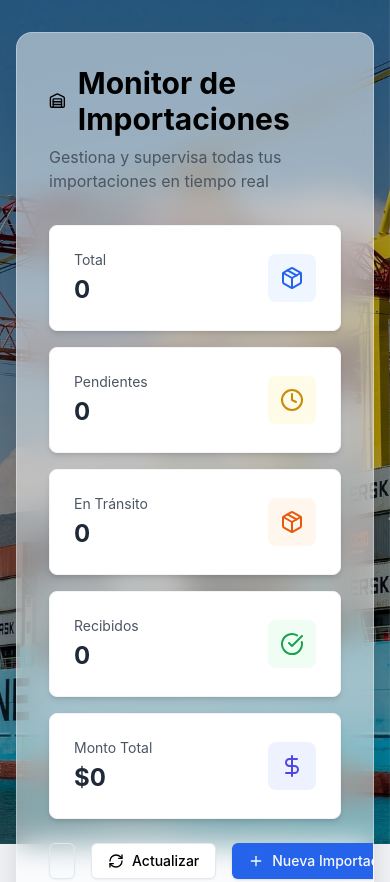
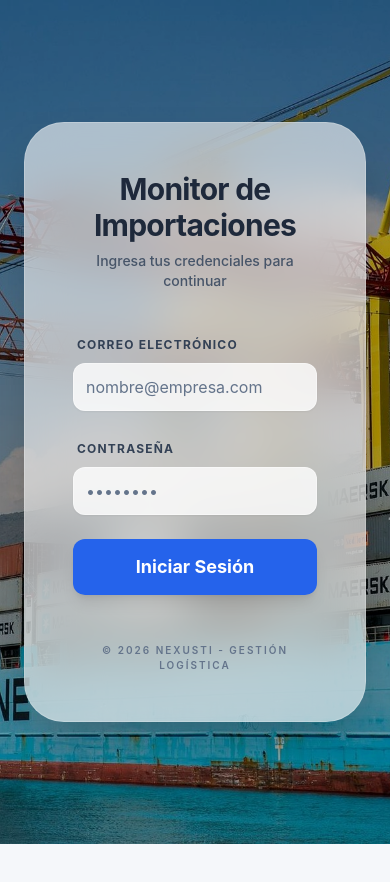
Before and after one commit to Gianbackend/MONITOR_IMPORTACIONES, a React app: page / in a window 390 px wide. Shown: the top 882 px of the page. After the commit the page ends 844 px from the top, so only its background shows below. Built offline with nearby package versions, Linux system fonts and the light colour scheme; no server answers; the database is empty; the HTML template or start-up script is replaced by a standard one.

Commit message:
update 20, Fix supabase 1.0

```diff
--- a/package.json
+++ b/package.json
@@ -12,6 +12,7 @@
   "dependencies": {
     "@radix-ui/react-select": "^2.2.6",
     "@radix-ui/react-slot": "^1.2.4",
+    "@supabase/supabase-js": "^2.101.1",
     "class-variance-authority": "^0.7.1",
     "clsx": "^2.1.1",
     "leaflet": "^1.9.4",
--- a/src/App.tsx
+++ b/src/App.tsx
@@ -2,18 +2,11 @@ import Dashboard from './components/Dashboard'
 
 function App() {
   return (
-    <div className="min-h-screen py-8 px-4">
-      {/* Contenedor principal con efecto vidrio */}
-      <div className="max-w-7xl mx-auto">
-        <div
-          className="rounded-2xl shadow-2xl overflow-hidden"
-          style={{
-            background: 'rgba(255, 255, 255, 0.50)', /* 85% blanco - moderado */
-            backdropFilter: 'blur(15px)', /* Blur moderado */
-            WebkitBackdropFilter: 'blur(15px)', /* Safari */
-            border: '1px solid rgba(255, 255, 255, 0.3)',
-          }}
-        >
+    // Quitamos el padding y dejamos el fondo transparente
+    <div className="min-h-screen bg-transparent">
+      <div className="max-w-7xl mx-auto h-screen flex items-center justify-center">
+        {/* Eliminamos el estilo de 'background', 'blur' y 'border' de aquí */}
+        <div className="w-full h-full overflow-hidden">
           <Dashboard />
         </div>
       </div>
--- a/src/components/Dashboard.tsx
+++ b/src/components/Dashboard.tsx
@@ -8,9 +8,11 @@ import ImportacionForm from './ImportacionForm'
 import ShippingMap from './ShippingMap'
 import Footer from './Footer'
 import type { Importacion } from '../types'
-import { api } from '../services/api'
+import { getImportaciones, saveImportacion, deleteImportacion } from '../services/api'
 import {Warehouse } from 'lucide-react'
 import {Compass } from 'lucide-react'
+import { supabase } from '../lib/supabase'
+import { Login } from '@/components/login'
 
 const Dashboard = () => {
   const [importaciones, setImportaciones] = useState<Importacion[]>([])
@@ -18,6 +20,28 @@ const Dashboard = () => {
   const [mostrarFormulario, setMostrarFormulario] = useState(false)
   const [importacionEditando, setImportacionEditando] = useState<Importacion | null>(null)
   const [loading, setLoading] = useState(false)
+  const [session, setSession] = useState<any>(null)
+  const [authLoading, setAuthLoading] = useState(true)
+
+  useEffect(() => {
+    // Revisar sesión inicial
+    supabase.auth.getSession().then(({ data: { session } }) => {
+      setSession(session)
+      setAuthLoading(false)
+    })
+
+    // Escuchar cambios (Login/Logout)
+    const { data: { subscription } } = supabase.auth.onAuthStateChange((_event, session) => {
+      setSession(session)
+    })
+
+    return () => subscription.unsubscribe()
+  }, [])
+
+  // Tu useEffect actual se mantiene igual:
+  useEffect(() => {
+    if (session) cargarImportaciones() // Solo carga si hay sesión
+  }, [session])
 
   useEffect(() => {
     cargarImportaciones()
@@ -26,10 +50,11 @@ const Dashboard = () => {
   const cargarImportaciones = async () => {
   try {
     setLoading(true)
-      const data = await api.getImportaciones()
+    // Cambia api.getImportaciones() por:
+    const data = await getImportaciones()
     setImportaciones(data)
   } catch (error) {
-      console.error('Error al cargar importaciones:', error)
+    console.error("Error al cargar:", error)
   } finally {
     setLoading(false)
   }
@@ -39,27 +64,53 @@ const Dashboard = () => {
     cargarImportaciones()
   }
 
+  const handleLogout = async () => {
+  const { error } = await supabase.auth.signOut();
+  if (error) console.error('Error al salir:', error.message);
+  // El onAuthStateChange que pusimos en Dashboard detectará esto y te mandará al Login
+};
+
   const handleGuardar = async (data: Omit<Importacion, 'id'>) => {
   try {
-    setLoading(true)
+    setLoading(true);
 
-    if (importacionEditando) {
-      // ✅ Actualizar
-      await api.updateImportacion(importacionEditando.id, data)
-    } else {
-      // ✅ Crear
-      await api.createImportacion(data)
+    // 1. Quitar tildes y normalizar
+    const normalizarTexto = (texto: string) => {
+      return texto
+        .normalize("NFD") // Descompone caracteres (ej: 'ó' -> 'o' + '´')
+        .replace(/[\u0300-\u036f]/g, "") // Elimina los acentos
+        .trim();
+    };
+
+    const paisLimpio = normalizarTexto(data.pais_origen);
+
+    // 2. Formato Final: "Japon" (Primera Mayúscula, resto minúscula, sin tilde)
+    const paisFormateado = paisLimpio.charAt(0).toUpperCase() +
+                          paisLimpio.slice(1).toLowerCase();
+
+    const payload: any = {
+      ...data,
+      pais_origen: paisFormateado
+    };
+
+    if (importacionEditando?.id) {
+      payload.id = importacionEditando.id;
     }
+// 3. Al ser nuevo, Supabase ahora usará su "Identity" autoincremental
+    await saveImportacion(payload);
 
-    await cargarImportaciones()
-    setMostrarFormulario(false)
-    setImportacionEditando(null)
+
+
+
+    await cargarImportaciones();
+    setMostrarFormulario(false);
+    setImportacionEditando(null);
   } catch (error) {
-    console.error('Error al guardar:', error)
+    console.error('Error al guardar:', error);
   } finally {
-    setLoading(false)
+    setLoading(false);
   }
-}
+};
 
   const handleEditar = (importacion: Importacion) => {
     setImportacionEditando(importacion)
@@ -70,7 +121,7 @@ const Dashboard = () => {
   if (window.confirm('¿Estás seguro de eliminar esta importación?')) {
     try {
       setLoading(true)
-      await api.deleteImportacion(id) // ✅ Cambio aquí
+      await await deleteImportacion(id);
       await cargarImportaciones()
     } catch (error) {
       console.error('Error al eliminar:', error)
@@ -89,10 +140,66 @@ const Dashboard = () => {
     )
   })
 
+  if (authLoading) return <div className="min-h-screen flex items-center justify-center">Verificando acceso...</div>
+  if (!session) return <Login />
+
   return (
-    <div className="min-h-screen p-8">
+    <div className="flex h-screen bg-slate-50 overflow-hidden">
+      {/* --- SIDEBAR LATERAL --- */}
+      {/* --- SIDEBAR INTERACTIVO --- */}
+<aside className="group w-16 hover:w-64 transition-all duration-300 ease-in-out bg-white border-r flex flex-col flex-shrink-0 z-50">
+  <div className="p-4 overflow-hidden whitespace-nowrap">
+    <h2 className="text-xl font-bold text-blue-600 flex items-center gap-4">
+      <Warehouse className="w-8 h-8 flex-shrink-0" />
+      <span className="opacity-0 group-hover:opacity-100 transition-opacity">NexusTI</span>
+    </h2>
+  </div>
+
+  <nav className="flex-1 px-2 space-y-2 overflow-hidden">
+    {/* Botón Monitor */}
+    <Button
+      variant="ghost"
+      className="w-full justify-start gap-4 hover:bg-blue-50 text-gray-600"
+      onClick={() => document.getElementById('seccion-monitor')?.scrollIntoView({ behavior: 'smooth' })}
+    >
+      <Warehouse className="w-6 h-6 flex-shrink-0" />
+      <span className="opacity-0 group-hover:opacity-100 transition-opacity">Monitor</span>
+    </Button>
+
+    {/* Botón Mapa */}
+    <Button
+      variant="ghost"
+      className="w-full justify-start gap-4 hover:bg-blue-50 text-gray-600"
+      onClick={() => document.getElementById('seccion-mapa')?.scrollIntoView({ behavior: 'smooth' })}
+    >
+      <Compass className="w-6 h-6 flex-shrink-0" />
+      <span className="opacity-0 group-hover:opacity-100 transition-opacity">Mapa</span>
+    </Button>
+  </nav>
+
+  {/* Footer del Sidebar */}
+  <div className="p-4 border-t overflow-hidden">
+    <div className="opacity-0 group-hover:opacity-100 transition-opacity mb-4">
+      <p className="text-xs text-gray-400">Usuario</p>
+      <p className="text-sm font-medium truncate text-gray-700">{session?.user?.email}</p>
+    </div>
+    <Button
+      variant="outline"
+      className="w-full justify-start gap-4 text-red-600 border-transparent hover:bg-red-50 group-hover:border-red-100"
+      onClick={handleLogout}
+    >
+      <div className="w-6 h-6 flex items-center justify-center flex-shrink-0">🚪</div>
+      <span className="opacity-0 group-hover:opacity-100 transition-opacity">Salir</span>
+    </Button>
+  </div>
+</aside>
+
+      {/* --- CONTENIDO PRINCIPAL --- */}
+      <main className="flex-1 overflow-y-auto p-8">
+        <div className="max-w-7xl mx-auto">
           {/* Header */}
-      <div className="mb-8">
+          {/* --- SECCIÓN MONITOR --- */}
+<div id="seccion-monitor" className="mb-8 scroll-mt-8">
   <h1 className="text-3xl font-bold text-black mb-2 flex items-center gap-3">
     <Warehouse className="w-6 h-6" />
     Monitor de Importaciones
@@ -151,7 +258,8 @@ const Dashboard = () => {
           )}
 
           {/* Mapa Mundial */}
-<div className="mt-12">
+          {/* --- SECCIÓN MAPA --- */}
+<div id="seccion-mapa" className="mt-12 scroll-mt-8">
   <h2 className="text-2xl font-bold text-black-800 mb-2 flex items-center gap-2">
     <Compass className="w-6 h-6" />
     Mapa de Importaciones
@@ -159,7 +267,6 @@ const Dashboard = () => {
   <p className="text-gray-600 mb-6">
     Visualiza el origen de tus importaciones y sus rutas hacia Perú
   </p>
-  {/* ✅ Agregar esta validación */}
   {importaciones.length > 0 ? (
     <ShippingMap importaciones={importaciones} />
   ) : (
@@ -173,10 +280,10 @@ const Dashboard = () => {
 
           {/* Footer */}
           <Footer />
+        </div>
+      </main>
 
-
-
-      {/* Modal de formulario */}
+      {/* Modal de formulario (Fuera del main para evitar problemas de z-index) */}
       {mostrarFormulario && (
         <div className="fixed inset-0 bg-black/50 flex items-center justify-center p-4 z-[9999]">
           <div className="bg-white rounded-lg shadow-xl max-w-2xl w-full max-h-[90vh] overflow-y-auto">
@@ -191,12 +298,8 @@ const Dashboard = () => {
           </div>
         </div>
       )}
-
     </div>
-
   )
-
 }
 
-
 export default Dashboard
--- /dev/null
+++ b/src/components/login.tsx
@@ -0,0 +1,88 @@
+import React, { useState } from 'react';
+import { supabase } from '../lib/supabase'; // Tu cliente configurado
+import { Button } from './ui/button';
+import { Input } from './ui/input';
+import { Card, CardHeader, CardTitle, CardContent } from './ui/card';
+
+export const Login = () => {
+  const [email, setEmail] = useState('');
+  const [password, setPassword] = useState('');
+  const [loading, setLoading] = useState(false);
+
+  const handleLogin = async (e: React.FormEvent) => {
+    e.preventDefault();
+    setLoading(true);
+
+    const { error } = await supabase.auth.signInWithPassword({
+      email,
+      password,
+    });
+
+    if (error) {
+      alert('Error: ' + error.message);
+    } else {
+      // Supabase guarda la sesión automáticamente en LocalStorage
+      window.location.href = '/';
+    }
+    setLoading(false);
+  };
+
+return (
+    <div className="flex items-center justify-center min-h-screen p-6 bg-transparent">
+
+      {/* --- ELIMINADO EL CONTENEDOR EXTERIOR GRANDE --- */}
+      {/* --- ÚNICO CONTENEDOR DE LOGIN (FLOTANTE) --- */}
+      {/* bg-white/60 mantiene la legibilidad sobre el fondo */}
+      <div className="bg-white/60 backdrop-blur-xl p-12 md:p-16 rounded-[2.5rem] shadow-2xl border border-white/20 max-w-md w-full transition-all duration-300">
+
+        {/* TÍTULO EN OSCURO PARA QUE SE LEA BIEN */}
+        <div className="text-center mb-10">
+          <h2 className="text-3xl font-bold text-slate-800 tracking-tight">
+            Monitor de Importaciones
+          </h2>
+          <p className="text-slate-600 mt-2 text-sm font-medium">
+            Ingresa tus credenciales para continuar
+          </p>
+        </div>
+        <form onSubmit={handleLogin} className="space-y-6">
+          <div className="space-y-2">
+            <label className="text-xs font-bold text-slate-700 ml-1 uppercase tracking-widest">
+              Correo electrónico
+            </label>
+            <Input
+              type="email"
+              placeholder="nombre@empresa.com"
+              value={email}
+              onChange={(e) => setEmail(e.target.value)}
+              required
+              className="bg-white/80 border-white/40 text-slate-900 h-12 rounded-xl focus:bg-white transition-all shadow-sm"
+            />
+          </div>
+          <div className="space-y-2">
+            <label className="text-xs font-bold text-slate-700 ml-1 uppercase tracking-widest">
+              Contraseña
+            </label>
+            <Input
+              type="password"
+              placeholder="••••••••"
+              value={password}
+              onChange={(e) => setPassword(e.target.value)}
+              required
+              className="bg-white/80 border-white/40 text-slate-900 h-12 rounded-xl focus:bg-white transition-all shadow-sm"
+            />
+          </div>
+          <Button
+            type="submit"
+            className="w-full bg-blue-600 hover:bg-blue-700 text-white font-bold h-14 rounded-xl transition-all shadow-lg active:scale-95 mt-4 text-lg"
+            disabled={loading}
+          >
+            {loading ? 'Iniciando...' : 'Iniciar Sesión'}
+          </Button>
+        </form>
+        <p className="text-center text-[10px] text-slate-500 mt-12 font-semibold uppercase tracking-[0.2em]">
+          &copy; 2026 NexusTI - Gestión Logística
+        </p>
+      </div>
+    </div>
+  );
+};
--- /dev/null
+++ b/src/lib/supabase.ts
@@ -0,0 +1,7 @@
+import { createClient } from '@supabase/supabase-js'
+
+const supabaseUrl = 'https://aveefawxzolakppznzjz.supabase.co'
+// Usa la "Publishable key" de tu captura
+const supabaseKey = 'sb_publishable_-4RtxL17kzNo2tV_pmqxvQ_4Cho2Xdt'
+
+export const supabase = createClient(supabaseUrl, supabaseKey)
--- a/tsconfig.app.json
+++ b/tsconfig.app.json
@@ -24,8 +24,7 @@
     "noFallthroughCasesInSwitch": true,
     "noUncheckedSideEffectImports": true,
 
-    /* AGREGAR ESTAS LÍNEAS 👇 */
-    "baseUrl": ".",
+
     "paths": {
       "@/*": ["./src/*"]
     }
```
Also changed, not shown: src/services/api.ts (+26 -47 lines), 1 other file (tests, documents, lock files or other folders). Lines whose indentation alone changed are shown as unchanged.
